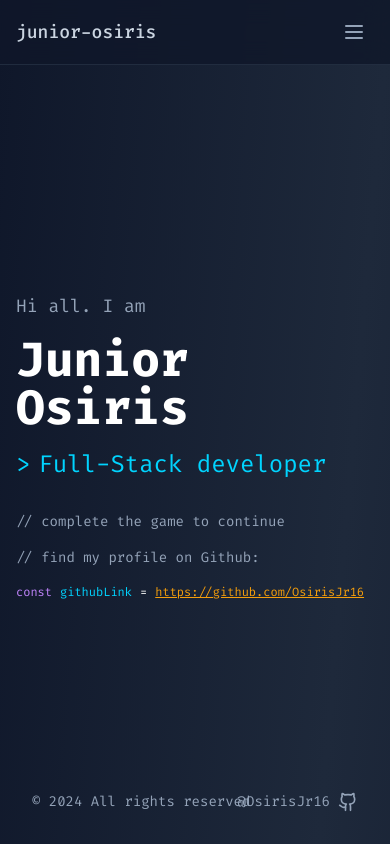
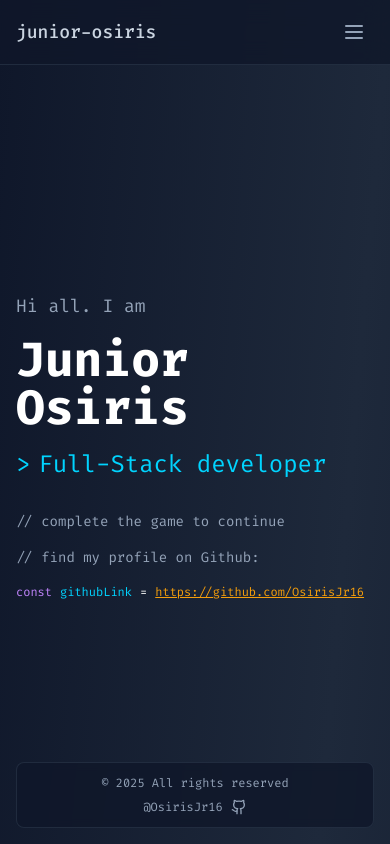
Before and after one commit to OsirisJr16/junior-portfolio, a React (Vite) app: page / in a window 390 px wide. Shown: the top 844 px of the page. Built offline with nearby package versions, Linux system fonts and the light colour scheme.

Commit message:
update:footer

```diff
--- a/src/layout/Footer.tsx
+++ b/src/layout/Footer.tsx
@@ -1,17 +1,20 @@
-
 import { Github } from "lucide-react";
 import { motion } from "framer-motion";
 
 const Footer = () => {
+  const currentYear = new Date().getFullYear();
+  const footerText = `© ${currentYear} All rights reserved`;
   return (
     <>
+      {/* Desktop Layout */}
+      <div className="hidden md:block">
         <motion.div
           className="fixed bottom-8 left-8 flex flex-col space-y-4"
           initial={{ opacity: 0, y: 20 }}
           animate={{ opacity: 1, y: 0 }}
           transition={{ delay: 0.8 }}
         >
-        <p className="text-slate-400 font-code text-sm">© 2024 All rights reserved</p>
+          <p className="text-slate-400 font-code text-sm">{footerText}</p>
         </motion.div>
         <motion.div
           className="fixed bottom-8 right-8"
@@ -27,6 +30,28 @@ const Footer = () => {
             <Github size={20} />
           </a>
         </motion.div>
+      </div>
+
+      {/* Mobile Layout */}
+      <motion.div
+        className="md:hidden fixed bottom-4 left-4 right-4"
+        initial={{ opacity: 0, y: 20 }}
+        animate={{ opacity: 1, y: 0 }}
+        transition={{ delay: 0.8 }}
+      >
+        <div className="flex flex-col sm:flex-row sm:items-center sm:justify-between space-y-2 sm:space-y-0 bg-slate-900/80 backdrop-blur-sm border border-slate-700/50 rounded-lg p-3">
+          <p className="text-slate-400 font-code text-xs sm:text-sm text-center sm:text-left">
+            {footerText}
+          </p>
+          <a
+            href="https://github.com/OsirisJr16"
+            className="flex items-center justify-center sm:justify-start space-x-2 text-slate-400 hover:text-accent-cyan transition-colors font-code text-xs sm:text-sm"
+          >
+            <span>@OsirisJr16</span>
+            <Github size={16} />
+          </a>
+        </div>
+      </motion.div>
     </>
   );
 };
```
Lines whose indentation alone changed are shown as unchanged.
